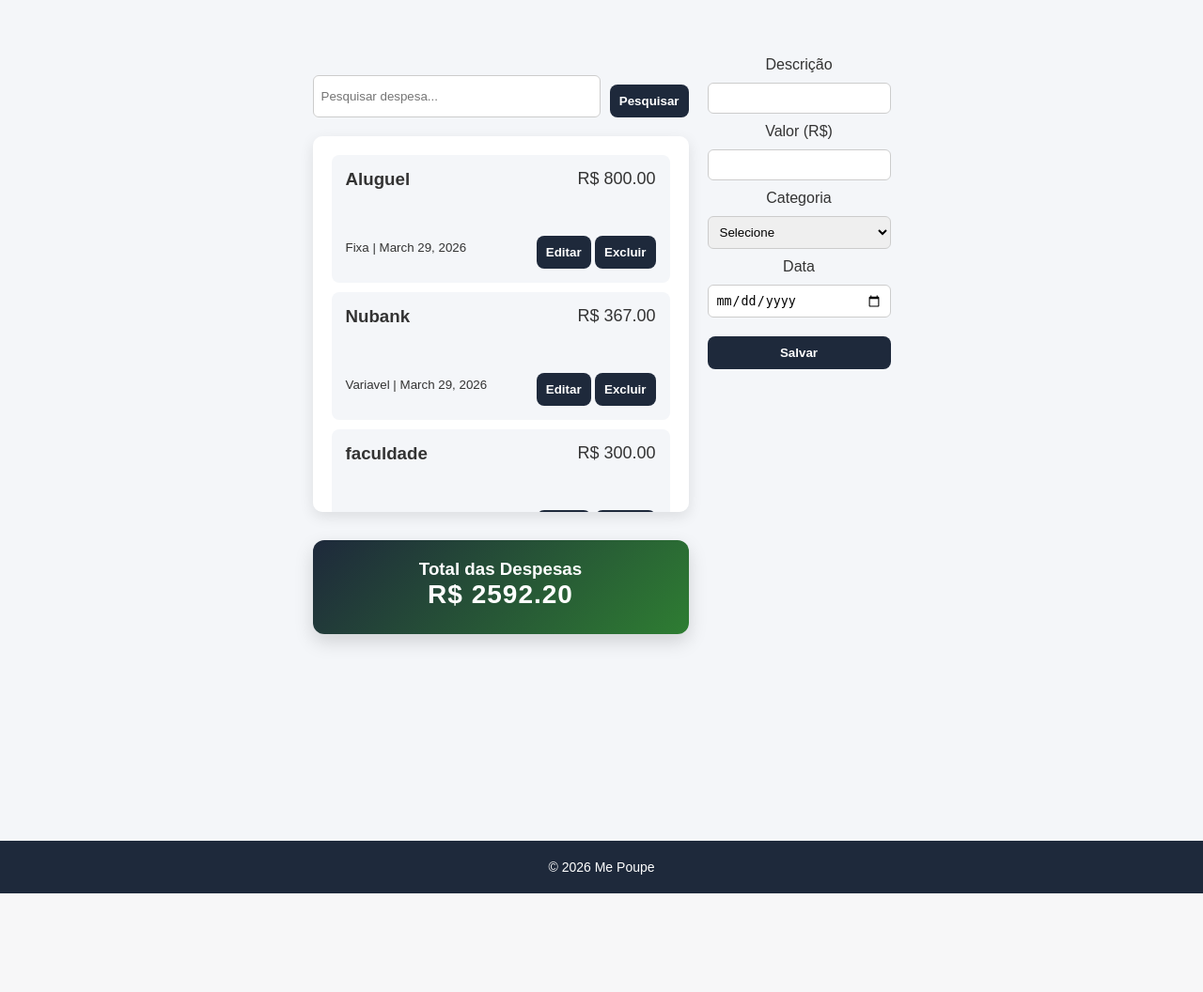
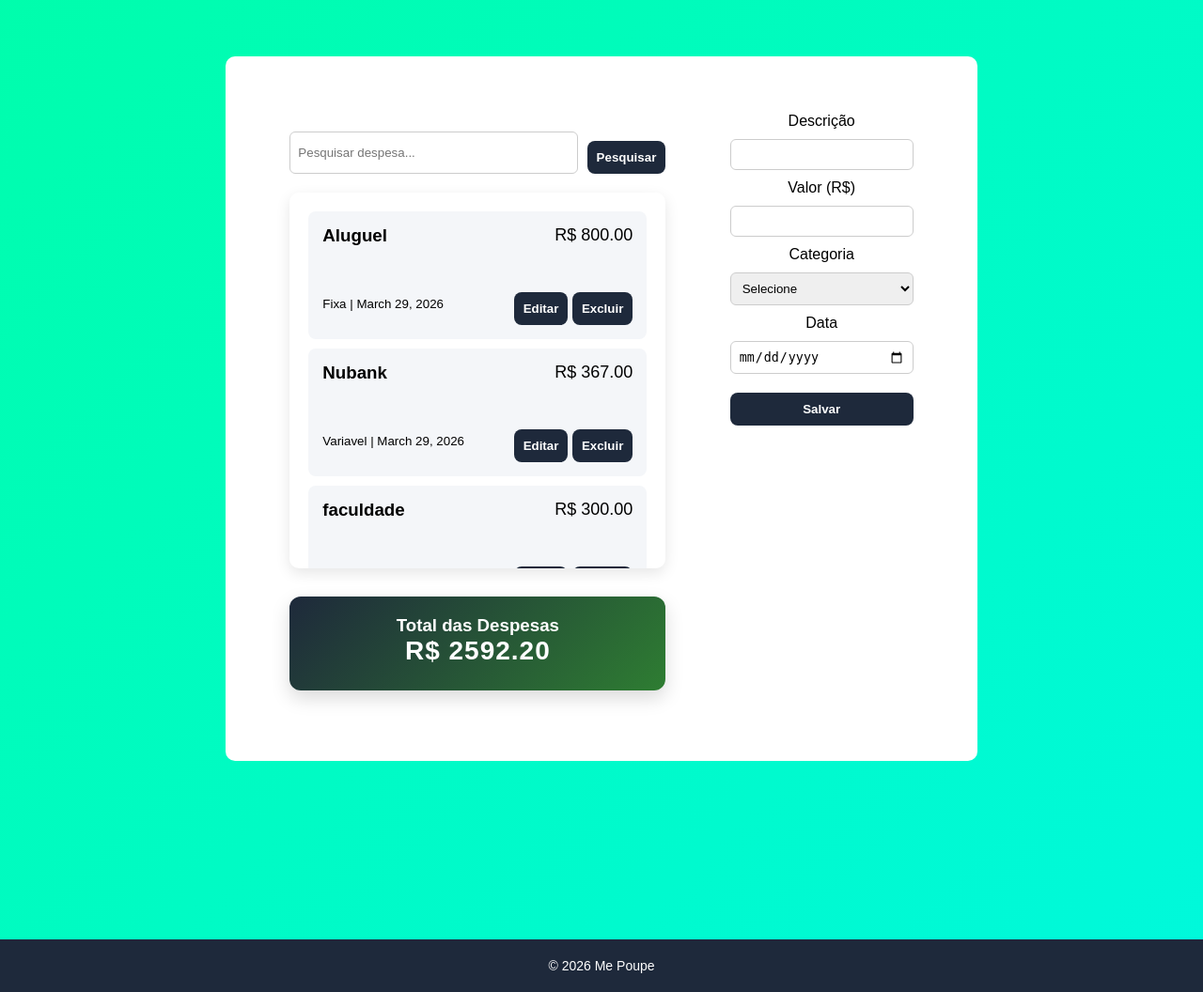
Before and after one commit to Elishow23/projeto_bora_poupar, a Django app: page /despesa/ in a window 1280 px wide. Shown: the part 68-1124 px from the top of the page at 94% size. Before the commit the page ends 1019 px from the top, so only its background shows below. Run offline with Django 5.2, Linux system fonts and the light colour scheme; data comes from the database, SQL or seed files in the repository.

Commit message:
subindo atualização no front

```diff
--- a/projeto/django/setup/static/style.css
+++ b/projeto/django/setup/static/style.css
@@ -5,9 +5,29 @@
 }
 
 body {
+    margin: 0;
+    min-height: 100vh;
     font-family: Arial, Helvetica, sans-serif;
-    background-color: #f4f6f9;
-    color: #333;
+    background: linear-gradient(
+        -45deg,
+        #00f5ff,
+        #00ff9d,
+        #ff00cc
+    );
+    background-size: 400% 400%;
+    animation: aurora 15s ease infinite;
+}
+
+@keyframes aurora {
+    0% {
+        background-position: 0% 50%;
+    }
+    50% {
+        background-position: 100% 50%;
+    }
+    100% {
+        background-position: 0% 50%;
+    }
 }
 
 header {
@@ -80,7 +100,7 @@ main p {
     width: 400px;
     height: 400px; /* altura fixa */
     overflow-y: auto; /* ativa rolagem vertical */
-    background: white;
+    background: transparent;
     padding: 20px;
     border-radius: 10px;
     box-shadow: 0 5px 15px rgba(0,0,0,0.1);
@@ -189,11 +209,11 @@ h2 {
 
 .butao_editar:hover {
 
-    background-color: #0075e2 ;
+    background-color: #009D71 ;
 }
 
 .butao_despesa:hover {
-    background-color: #0075e2;
+    background-color: #009d71;
 }
 
 .container-relatorio {
@@ -332,3 +352,27 @@ a {
     height: 600px;  /* altura */
     margin: 0 auto; /* centraliza */
 }
+
+.area_grafico{
+    width: 700px;
+    height: 350px; /* altura fixa */
+    /* overflow-y: auto; ativa rolagem vertical */
+    background: white;
+    padding: 20px;
+    border-radius: 10px;
+    box-shadow: 0 5px 15px rgba(0,0,0,0.1);
+
+}
+
+.area_crud{
+    display: flex;
+    flex-direction: row;
+    width: 800px;
+    height: 750px;
+    background-color: white;
+    padding: 60px 20px;
+    border-radius: 10px;
+    text-align: center;
+    justify-content:space-evenly;
+    gap: 20px;
+}
--- a/projeto/django/templates/despesa.html
+++ b/projeto/django/templates/despesa.html
@@ -17,6 +17,7 @@
         </nav>
     </header>
     <main>
+        <div class = "area_crud">
             <div>
                 <div class="pesquisa-despesa">
                     <form method="GET" action="{% url 'pesquisar' %}">
@@ -87,6 +88,7 @@
 
                 </form>
             </div>
+        </div>
     </main>
     <footer>
         <p>© 2026 Me Poupe</p>
--- a/projeto/django/templates/relatorio.html
+++ b/projeto/django/templates/relatorio.html
@@ -15,8 +15,10 @@
         </nav>
     </header>
     <main>
-        <div class="grafico-container">
-            <canvas id="grafico"></canvas>
+        <div class="area_grafico">
+            <div class="grafico-container">
+                <canvas id="grafico"></canvas>
+            </div>
         </div>
 
         <script>
```
